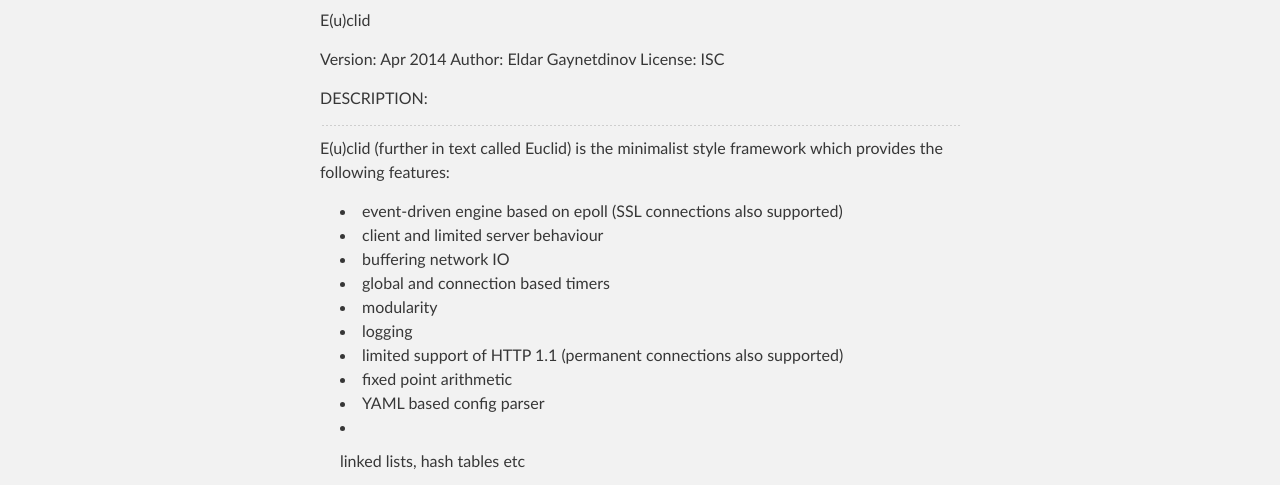
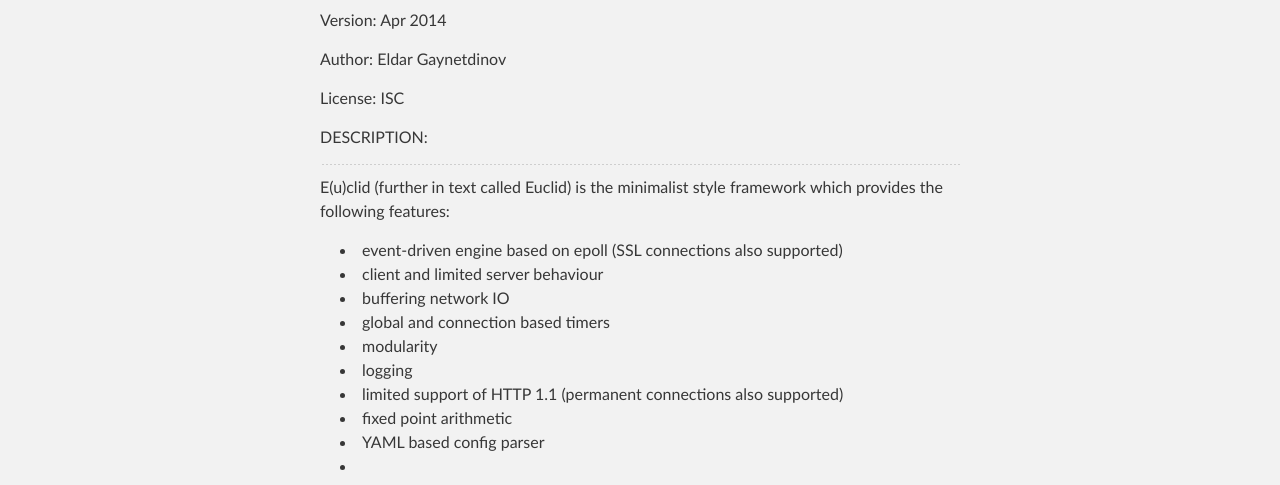
Before and after one commit to hal9000xp/intro, a plain HTML site: page index.html in a window 1280 px wide. Shown: the part 252-737 px from the top of the page. Drawn offline with Linux system fonts and the light colour scheme.

Commit message:
index.html: some minor changes

```diff
--- a/index.html
+++ b/index.html
@@ -31,11 +31,10 @@
     <!-- MAIN CONTENT -->
     <div id="main_content_wrap" class="outer">
       <section id="main_content" class="inner">
-        <p>E(u)clid</p>
 
-<p>Version: Apr 2014
- Author:  Eldar Gaynetdinov
- License: ISC</p>
+        <p>Version: Apr 2014</p>
+        <p>Author:  Eldar Gaynetdinov</p>
+        <p>License: ISC</p>
 
 <p>DESCRIPTION:</p>
 
```
